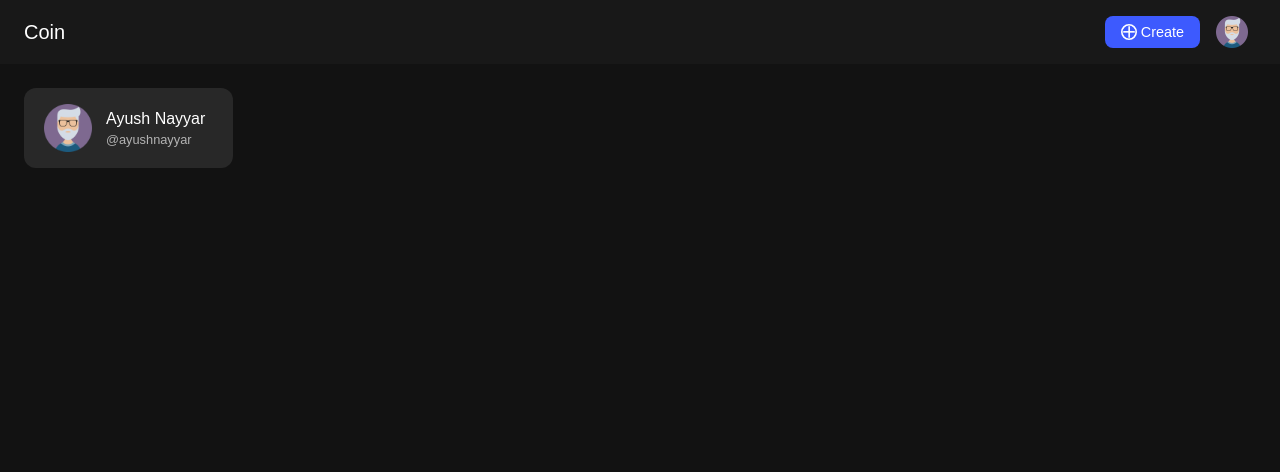
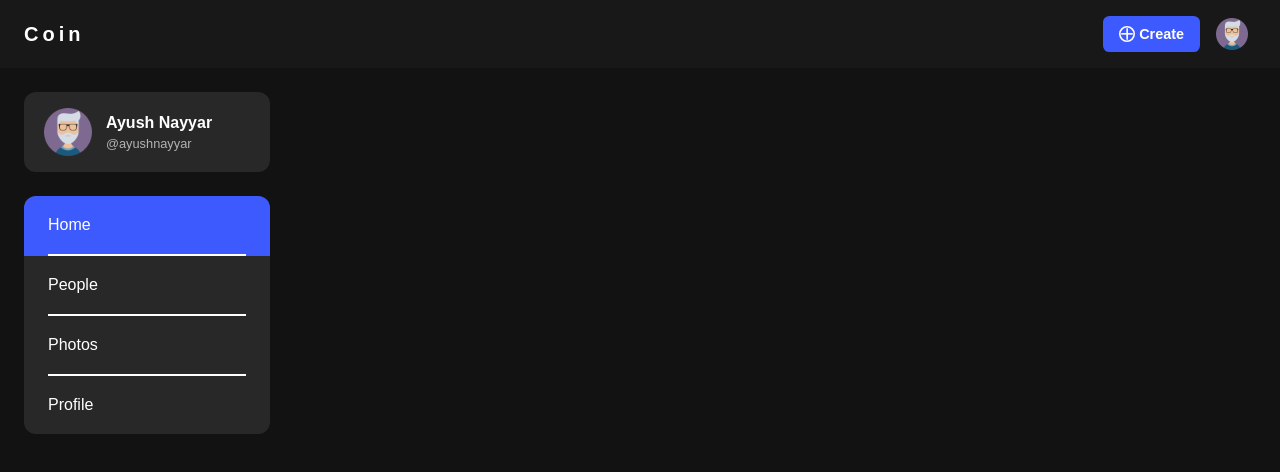
Before and after one commit to ayushnayyar/Coin, a React (Create React App) app: page / in a window 1280 px wide. Shown: the top 472 px of the page. Built offline with nearby package versions, Linux system fonts and the light colour scheme.

Commit message:
- Completed Left Nav Section

```diff
--- a/src/common/home/body.scss
+++ b/src/common/home/body.scss
@@ -6,7 +6,7 @@
 }
 
 .NavSection {
-  width: 17%;
+  width: 20%;
 }
 
 .FeedSection {
@@ -14,5 +14,5 @@
 }
 
 .PeopleSection {
-  width: 23%;
+  width: 20%;
 }
--- a/src/common/home/nav-section.scss
+++ b/src/common/home/nav-section.scss
@@ -32,6 +32,7 @@
   padding: 2px;
   color: $primary-text;
   font-size: 1rem;
+  font-weight: 600;
 }
 
 .NavSection__ProfileCard-info-username {
@@ -39,3 +40,73 @@
   color: $secondary-text;
   font-size: 0.8rem;
 }
+
+.NavSection__Nav {
+  display: flex;
+  flex-direction: column;
+  margin: 24px 0;
+  background-color: $light-gray;
+  border-radius: 0.75rem;
+
+  > .NavSection__Link {
+    padding: 0px;
+    border-radius: 0.75rem;
+    // border-left: 2px solid $light-gray;
+    > .NavSection__Link-box {
+      margin: 0px 24px;
+      padding: 20px 0;
+      border-bottom: 2px solid $primary-text;
+    }
+
+    &:last-child {
+      > .NavSection__Link-box {
+        border-bottom: 0;
+      }
+    }
+  }
+
+  > .NavSection__Link-active {
+    padding: 0px;
+    // border-left: 2px solid $light-blue;
+    background-color: $button-blue;
+    border-radius: 0rem;
+
+    &:first-child {
+      border-top-left-radius: 0.75rem;
+      border-top-right-radius: 0.75rem;
+    }
+
+    > .NavSection__Link-box {
+      margin: 0px 24px;
+      padding: 20px 0;
+      border-bottom: 2px solid $primary-text;
+    }
+
+    &:last-child {
+      border-bottom-left-radius: 0.75rem;
+      border-bottom-right-radius: 0.75rem;
+      > .NavSection__Link-box {
+        border-bottom: 0;
+      }
+    }
+  }
+}
+
+.NavSection__Link-text {
+  font-size: 1rem;
+  font-weight: 500;
+  text-decoration: none;
+  color: $primary-text;
+}
+
+.NavSection__Link-text-active {
+  text-decoration: none;
+  color: $primary-text;
+}
+
+.NavSection__Link-box {
+}
+
+.NavSection__Link-box {
+  padding: 12px;
+}
--- a/src/common/home/navbar.scss
+++ b/src/common/home/navbar.scss
@@ -54,12 +54,13 @@
     background-color: rgba($color: $button-blue, $alpha: 1);
     border: none;
     color: $primary-text;
-    padding: 8px 16px;
+    padding: 10px 16px;
     text-align: center;
     text-decoration: none;
     font-size: 0.9rem;
-    border-radius: 0.5rem;
+    border-radius: 0.4rem;
     cursor: pointer;
+    font-weight: 600;
 
     > svg {
       margin-right: 4px;
@@ -69,6 +70,8 @@
 
 .Navbar-brand {
   font-size: 1.25rem;
+  letter-spacing: 0.25rem;
+  font-weight: 600;
 }
 
 // @media only screen and (max-width: 768px) {
--- a/src/components/home/NavSection.js
+++ b/src/components/home/NavSection.js
@@ -1,12 +1,21 @@
-import React from 'react';
+import React, { useState } from 'react';
+import { NavLink } from 'react-router-dom';
 
 import Avatar from '../../assets/images/man.png';
 
 import '../../common/home/nav-section.scss';
 
 const NavSection = () => {
+  const [isLinkActive, setLinkActive] = useState('Home');
+
+  const navLinks = [
+    { name: 'Home', to: '/' },
+    { name: 'People', to: '/people' },
+    { name: 'Photos', to: '/photos' },
+    { name: 'Profile', to: '/profile' },
+  ];
   return (
-    <div className="NavSection__Card">
+    <section className="NavSection__Card">
       <div className="NavSection__ProfileCard">
         <div className="NavSection__ProfileCard-image">
           <img src={Avatar} />
@@ -18,7 +27,82 @@ const NavSection = () => {
           </div>
         </div>
       </div>
-    </div>
+
+      <div className="NavSection__Nav">
+        {navLinks.map((link) => (
+          <div
+            onClick={() => {
+              setLinkActive(link.name);
+            }}
+            className={`${
+              isLinkActive === link.name
+                ? 'NavSection__Link-active'
+                : 'NavSection__Link'
+            }`}
+            key={link.name}
+          >
+            <div className="NavSection__Link-box">
+              <NavLink
+                activeClassName="NavSection__Link-text-active"
+                className="NavSection__Link-text"
+                exact
+                to={link.to}
+              >
+                {link.name}
+              </NavLink>
+            </div>
+          </div>
+        ))}
+        {/* <div className="NavSection__Link">
+          <div className="NavSection__Link-box">
+            <NavLink
+              activeClassName="NavSection__Link-text-active"
+              className="NavSection__Link-text"
+              exact
+              to="/"
+            >
+              Home
+            </NavLink>
+          </div>
+        </div>
+        <div className="NavSection__Link">
+          <div className="NavSection__Link-box">
+            <NavLink
+              activeClassName="NavSection__Link-text-active"
+              className="NavSection__Link-text"
+              exact
+              to="/"
+            >
+              People
+            </NavLink>
+          </div>
+        </div>
+        <div className="NavSection__Link">
+          <div className="NavSection__Link-box">
+            <NavLink
+              activeClassName="NavSection__Link-text-active"
+              className="NavSection__Link-text"
+              exact
+              to="/"
+            >
+              Photos
+            </NavLink>
+          </div>
+        </div>
+        <div className="NavSection__Link">
+          <div className="NavSection__Link-box">
+            <NavLink
+              activeClassName="NavSection__Link-text-active"
+              className="NavSection__Link-text"
+              exact
+              to="/"
+            >
+              Profile
+            </NavLink>
+          </div>
+        </div> */}
+      </div>
+    </section>
   );
 };
 
--- a/src/constants/constants.scss
+++ b/src/constants/constants.scss
@@ -4,3 +4,6 @@ $light-gray: #282828;
 $button-blue: #3d5afe;
 $primary-text: #ffffff;
 $secondary-text: #b3b3b3;
+$lighter-gray: #e3e3e3;
+$blue-grotto: #0e86d4;
+$light-blue: #aed8e6;
```
